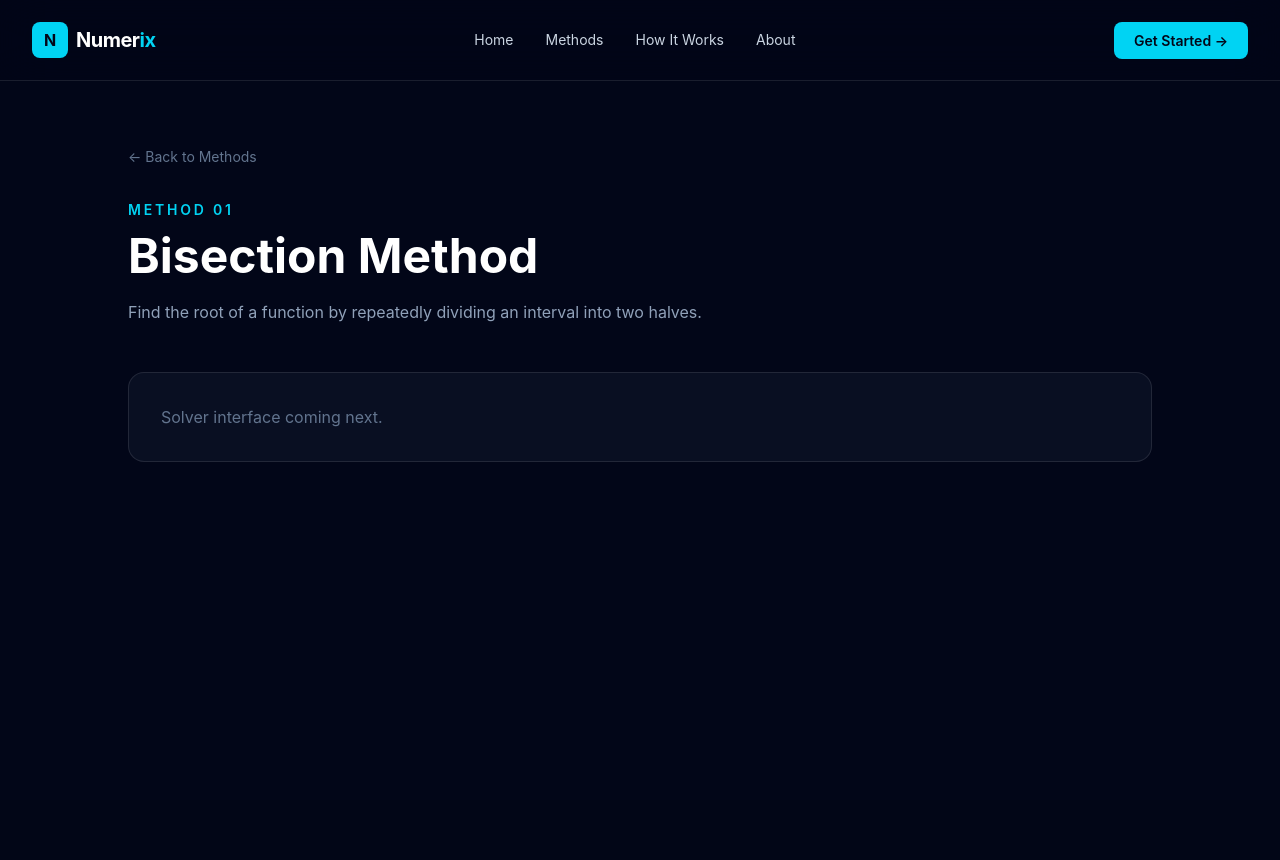
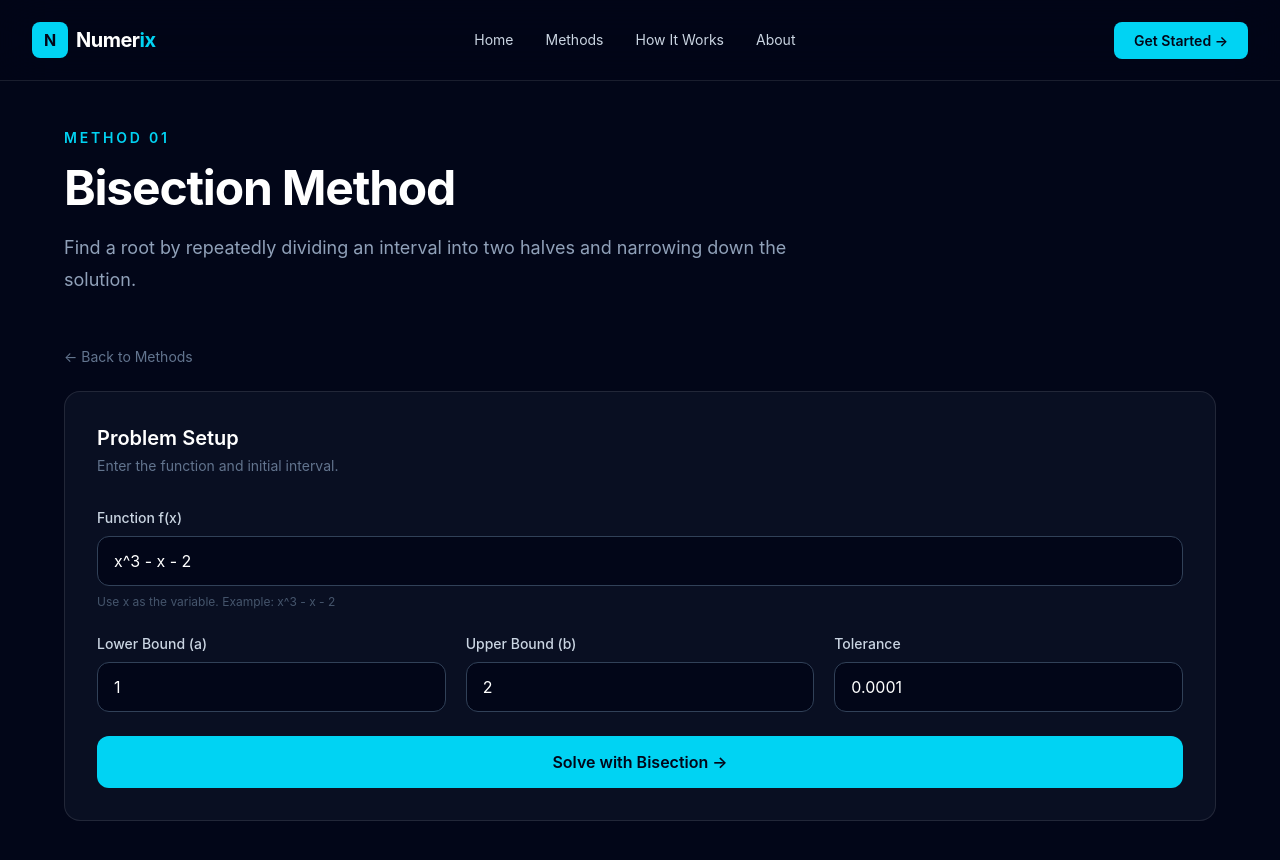
Before and after one commit to iishikaverma/numerix-frontend, a React (Vite) app: page /methods/bisection in a window 1280 px wide. Shown: the top 860 px of the page. Before the commit the page ends 800 px from the top, so only its background shows below. Built offline with nearby package versions, Linux system fonts and the light colour scheme.

Commit message:
feat: build bisection solver interface

```diff
--- /dev/null
+++ b/src/components/solver/EquationInput.tsx
@@ -0,0 +1,35 @@
+interface EquationInputProps {
+  value: string;
+  onChange: (value: string) => void;
+}
+
+function EquationInput({
+  value,
+  onChange,
+}: EquationInputProps) {
+  return (
+    <div>
+      <label
+        htmlFor="expression"
+        className="mb-2 block text-sm font-medium text-slate-300"
+      >
+        Function f(x)
+      </label>
+
+      <input
+        id="expression"
+        type="text"
+        value={value}
+        onChange={(event) => onChange(event.target.value)}
+        placeholder="Example: x^3 - x - 2"
+        className="w-full rounded-xl border border-slate-700 bg-slate-950 px-4 py-3 text-white outline-none transition placeholder:text-slate-600 focus:border-cyan-400 focus:ring-2 focus:ring-cyan-400/10"
+      />
+
+      <p className="mt-2 text-xs text-slate-600">
+        Use x as the variable. Example: x^3 - x - 2
+      </p>
+    </div>
+  );
+}
+
+export default EquationInput;
--- /dev/null
+++ b/src/components/solver/IterationTable.tsx
@@ -0,0 +1,83 @@
+interface BisectionIteration {
+  iteration: number;
+  a: number;
+  b: number;
+  c: number;
+  fc: number;
+  error: number;
+}
+
+interface IterationTableProps {
+  data: BisectionIteration[];
+}
+
+function IterationTable({
+  data,
+}: IterationTableProps) {
+  return (
+    <div className="overflow-hidden rounded-2xl border border-white/10 bg-slate-900/60">
+
+      <div className="border-b border-white/10 px-6 py-5">
+        <h2 className="font-semibold text-white">
+          Iteration Details
+        </h2>
+
+        <p className="mt-1 text-sm text-slate-500">
+          Step-by-step values generated by the Bisection Method.
+        </p>
+      </div>
+
+      <div className="overflow-x-auto">
+        <table className="w-full min-w-[700px] text-sm">
+
+          <thead>
+            <tr className="border-b border-white/10 text-left text-xs uppercase tracking-wider text-slate-500">
+              <th className="px-6 py-4">Iteration</th>
+              <th className="px-6 py-4">a</th>
+              <th className="px-6 py-4">b</th>
+              <th className="px-6 py-4">c</th>
+              <th className="px-6 py-4">f(c)</th>
+              <th className="px-6 py-4">Error</th>
+            </tr>
+          </thead>
+
+          <tbody>
+            {data.map((row) => (
+              <tr
+                key={row.iteration}
+                className="border-b border-white/5 transition hover:bg-white/[0.02]"
+              >
+                <td className="px-6 py-4 font-medium text-cyan-400">
+                  {row.iteration}
+                </td>
+
+                <td className="px-6 py-4 text-slate-300">
+                  {row.a.toFixed(6)}
+                </td>
+
+                <td className="px-6 py-4 text-slate-300">
+                  {row.b.toFixed(6)}
+                </td>
+
+                <td className="px-6 py-4 font-medium text-white">
+                  {row.c.toFixed(6)}
+                </td>
+
+                <td className="px-6 py-4 text-slate-300">
+                  {row.fc.toFixed(6)}
+                </td>
+
+                <td className="px-6 py-4 text-slate-400">
+                  {row.error.toFixed(6)}
+                </td>
+              </tr>
+            ))}
+          </tbody>
+
+        </table>
+      </div>
+    </div>
+  );
+}
+
+export default IterationTable;
--- /dev/null
+++ b/src/components/solver/ParameterInput.tsx
@@ -0,0 +1,34 @@
+interface ParameterInputProps {
+  label: string;
+  value: string;
+  onChange: (value: string) => void;
+  placeholder?: string;
+  step?: string;
+}
+
+function ParameterInput({
+  label,
+  value,
+  onChange,
+  placeholder,
+  step = "any",
+}: ParameterInputProps) {
+  return (
+    <div>
+      <label className="mb-2 block text-sm font-medium text-slate-300">
+        {label}
+      </label>
+
+      <input
+        type="number"
+        value={value}
+        step={step}
+        onChange={(event) => onChange(event.target.value)}
+        placeholder={placeholder}
+        className="w-full rounded-xl border border-slate-700 bg-slate-950 px-4 py-3 text-white outline-none transition placeholder:text-slate-600 focus:border-cyan-400 focus:ring-2 focus:ring-cyan-400/10"
+      />
+    </div>
+  );
+}
+
+export default ParameterInput;
--- /dev/null
+++ b/src/components/solver/ResultCard.tsx
@@ -0,0 +1,81 @@
+interface ResultCardProps {
+  root: string;
+  iterations: number;
+  error: string;
+  converged: boolean;
+}
+
+function ResultCard({
+  root,
+  iterations,
+  error,
+  converged,
+}: ResultCardProps) {
+  return (
+    <div className="rounded-2xl border border-white/10 bg-slate-900/60 p-6">
+
+      <div className="flex flex-col justify-between gap-4 sm:flex-row sm:items-center">
+        <div>
+          <p className="text-sm text-slate-500">
+            Numerical Result
+          </p>
+
+          <p className="mt-2 text-4xl font-bold text-white">
+            {root}
+          </p>
+
+          <p className="mt-1 text-sm text-slate-500">
+            Approximate root
+          </p>
+        </div>
+
+        <div
+          className={`rounded-full border px-4 py-2 text-sm font-medium ${
+            converged
+              ? "border-emerald-400/20 bg-emerald-400/10 text-emerald-400"
+              : "border-amber-400/20 bg-amber-400/10 text-amber-400"
+          }`}
+        >
+          {converged ? "✓ Converged" : "Maximum iterations reached"}
+        </div>
+      </div>
+
+      <div className="mt-6 grid grid-cols-2 gap-4 border-t border-white/5 pt-6 sm:grid-cols-3">
+
+        <div>
+          <p className="text-xs text-slate-600">
+            Iterations
+          </p>
+          <p className="mt-1 font-semibold text-slate-200">
+            {iterations}
+          </p>
+        </div>
+
+        <div>
+          <p className="text-xs text-slate-600">
+            Error
+          </p>
+          <p className="mt-1 font-semibold text-slate-200">
+            {error}
+          </p>
+        </div>
+
+        <div className="col-span-2 sm:col-span-1">
+          <p className="text-xs text-slate-600">
+            Status
+          </p>
+          <p
+            className={`mt-1 font-semibold ${
+              converged ? "text-emerald-400" : "text-amber-400"
+            }`}
+          >
+            {converged ? "Successful" : "Incomplete"}
+          </p>
+        </div>
+
+      </div>
+    </div>
+  );
+}
+
+export default ResultCard;
--- /dev/null
+++ b/src/components/solver/SolverLayout.tsx
@@ -0,0 +1,51 @@
+import type { ReactNode } from "react";
+
+interface SolverLayoutProps {
+  methodNumber: string;
+  methodName: string;
+  description: string;
+  accent?: string;
+  children: ReactNode;
+}
+
+function SolverLayout({
+  methodNumber,
+  methodName,
+  description,
+  accent = "text-cyan-400",
+  children,
+}: SolverLayoutProps) {
+  return (
+    <main className="min-h-screen bg-slate-950 text-white">
+      <section className="px-6 pb-20 pt-32">
+        <div className="mx-auto max-w-6xl">
+
+          {/* Header */}
+          <div className="max-w-3xl">
+            <p
+              className={`text-sm font-semibold uppercase tracking-[0.2em] ${accent}`}
+            >
+              Method {methodNumber}
+            </p>
+
+            <h1 className="mt-4 text-4xl font-bold tracking-tight sm:text-5xl">
+              {methodName}
+            </h1>
+
+            <p className="mt-5 text-lg leading-8 text-slate-400">
+              {description}
+            </p>
+          </div>
+
+          {/* Solver content */}
+          <div className="mt-12">
+            {children}
+          </div>
+
+        </div>
+      </section>
+    </main>
+  );
+}
+
+export default SolverLayout;
--- a/src/pages/Bisection.tsx
+++ b/src/pages/Bisection.tsx
@@ -1,45 +1,168 @@
+import { useState } from "react";
 import { Link } from "react-router-dom";
+
 import Navbar from "../components/layout/Navbar";
+import SolverLayout from "../components/solver/SolverLayout";
+import EquationInput from "../components/solver/EquationInput";
+import ParameterInput from "../components/solver/ParameterInput";
+import ResultCard from "../components/solver/ResultCard";
+import IterationTable from "../components/solver/IterationTable";
+
+interface BisectionIteration {
+  iteration: number;
+  a: number;
+  b: number;
+  c: number;
+  fc: number;
+  error: number;
+}
 
 function Bisection() {
+  const [expression, setExpression] = useState("x^3 - x - 2");
+  const [a, setA] = useState("1");
+  const [b, setB] = useState("2");
+  const [tolerance, setTolerance] = useState("0.0001");
+
+  const [solved, setSolved] = useState(false);
+
+  const demoIterations: BisectionIteration[] = [
+    {
+      iteration: 1,
+      a: 1,
+      b: 2,
+      c: 1.5,
+      fc: -0.125,
+      error: 1,
+    },
+    {
+      iteration: 2,
+      a: 1.5,
+      b: 2,
+      c: 1.75,
+      fc: 1.609375,
+      error: 0.25,
+    },
+    {
+      iteration: 3,
+      a: 1.5,
+      b: 1.75,
+      c: 1.625,
+      fc: 0.666016,
+      error: 0.125,
+    },
+    {
+      iteration: 4,
+      a: 1.5,
+      b: 1.625,
+      c: 1.5625,
+      fc: 0.252197,
+      error: 0.0625,
+    },
+    {
+      iteration: 5,
+      a: 1.5,
+      b: 1.5625,
+      c: 1.53125,
+      fc: 0.059113,
+      error: 0.03125,
+    },
+  ];
+
+  const handleSolve = () => {
+    setSolved(true);
+  };
+
   return (
-    <main className="min-h-screen bg-slate-950 text-white">
+    <>
       <Navbar />
 
-      <section className="px-6 pb-20 pt-36">
-        <div className="mx-auto max-w-5xl">
+      <SolverLayout
+        methodNumber="01"
+        methodName="Bisection Method"
+        description="Find a root by repeatedly dividing an interval into two halves and narrowing down the solution."
+      >
 
+        {/* Back link */}
         <Link
           to="/methods"
-            className="text-sm text-slate-500 transition hover:text-cyan-400"
+          className="mb-6 inline-block text-sm text-slate-500 transition hover:text-cyan-400"
         >
           ← Back to Methods
         </Link>
 
-          <div className="mt-8">
-            <p className="text-sm font-semibold uppercase tracking-[0.2em] text-cyan-400">
-              Method 01
-            </p>
+        {/* Input panel */}
+        <div className="rounded-2xl border border-white/10 bg-slate-900/60 p-6 sm:p-8">
 
-            <h1 className="mt-3 text-5xl font-bold">
-              Bisection Method
-            </h1>
+          <div className="mb-8">
+            <h2 className="text-xl font-semibold">
+              Problem Setup
+            </h2>
 
-            <p className="mt-5 max-w-2xl text-slate-400">
-              Find the root of a function by repeatedly dividing an interval
-              into two halves.
+            <p className="mt-1 text-sm text-slate-500">
+              Enter the function and initial interval.
             </p>
           </div>
 
-          <div className="mt-12 rounded-2xl border border-white/10 bg-slate-900/60 p-8">
-            <p className="text-slate-500">
-              Solver interface coming next.
-            </p>
+          <div className="space-y-6">
+
+            <EquationInput
+              value={expression}
+              onChange={setExpression}
+            />
+
+            <div className="grid gap-5 sm:grid-cols-3">
+
+              <ParameterInput
+                label="Lower Bound (a)"
+                value={a}
+                onChange={setA}
+                placeholder="1"
+              />
+
+              <ParameterInput
+                label="Upper Bound (b)"
+                value={b}
+                onChange={setB}
+                placeholder="2"
+              />
+
+              <ParameterInput
+                label="Tolerance"
+                value={tolerance}
+                onChange={setTolerance}
+                placeholder="0.0001"
+              />
+
             </div>
 
+            <button
+              onClick={handleSolve}
+              className="w-full rounded-xl bg-cyan-400 px-6 py-3.5 font-semibold text-slate-950 transition duration-300 hover:-translate-y-0.5 hover:bg-cyan-300 hover:shadow-[0_0_30px_rgba(34,211,238,0.2)]"
+            >
+              Solve with Bisection →
+            </button>
+
           </div>
-      </section>
-    </main>
+        </div>
+
+        {/* Demo result */}
+        {solved && (
+          <div className="mt-8 space-y-8">
+
+            <ResultCard
+              root="1.531250"
+              iterations={5}
+              error="0.031250"
+              converged={false}
+            />
+
+            <IterationTable data={demoIterations} />
+
+          </div>
+        )}
+
+      </SolverLayout>
+    </>
   );
 }
 
```
Lines whose indentation alone changed are shown as unchanged.
